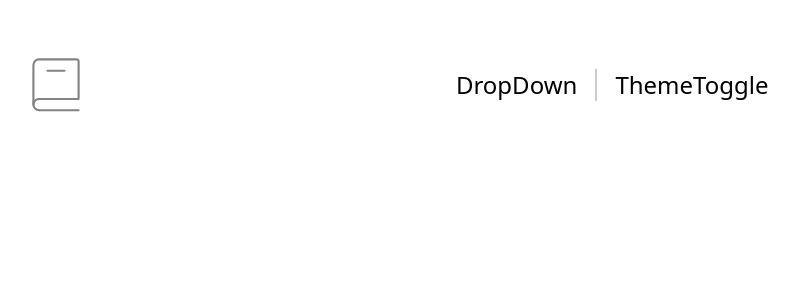
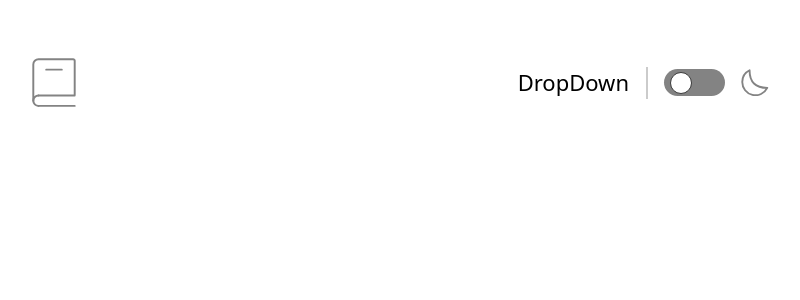
Before and after one commit to kristijan-kresic-hvar/dictionary-web-app-frontend-mentor, a React (Vite) app: page / in a window 1280 px wide. Shown: the top 300 px of the page, without its empty margins (240-1040 px from the left). Built offline with nearby package versions, Linux system fonts and the light colour scheme.

Commit message:
Initial themeToggle setup

```diff
--- a/src/App.tsx
+++ b/src/App.tsx
@@ -1,9 +1,11 @@
 import Navbar from './components/Navbar'
 
-function App() {
+function App(): JSX.Element {
   return (
-    <div className="container">
-      <Navbar />
+    <div className="dark:bg-[#050505] bg-white transition-bg ease-in-out duration-200 delay-100">
+      <main className="container">
+        <Navbar />
+      </main>
     </div>
   )
 }
--- a/src/components/Navbar/Navbar.tsx
+++ b/src/components/Navbar/Navbar.tsx
@@ -1,9 +1,9 @@
 import DropDown from './components/DropDown'
 import ThemeToggle from './components/ThemeToggle'
 
-const Navbar = () => {
+const Navbar = (): JSX.Element => {
   return (
-    <nav className="w-full flex justify-between mt-[58px] mb-[51] items-center">
+    <nav className="w-full flex justify-between pt-[58px] pb-[51] items-center">
       <section>
         <svg
           xmlns="http://www.w3.org/2000/svg"
@@ -12,12 +12,12 @@ const Navbar = () => {
           viewBox="0 0 34 38">
           <g
             fill="none"
-            fill-rule="evenodd"
+            fillRule="evenodd"
             stroke="#838383"
-            stroke-linecap="round"
-            stroke-width="1.5">
+            strokeLinecap="round"
+            strokeWidth="1.5">
             <path d="M1 33V5a4 4 0 0 1 4-4h26.8A1.2 1.2 0 0 1 33 2.2v26.228M5 29h28M5 37h28" />
-            <path stroke-linejoin="round" d="M5 37a4 4 0 1 1 0-8" />
+            <path strokeLinejoin="round" d="M5 37a4 4 0 1 1 0-8" />
             <path d="M11 9h12" />
           </g>
         </svg>
--- a/src/components/Navbar/components/ThemeToggle.tsx
+++ b/src/components/Navbar/components/ThemeToggle.tsx
@@ -1,5 +1,45 @@
-const ThemeToggle = () => {
-  return <div>ThemeToggle</div>
+import { useState } from 'react'
+
+const ThemeToggle = (): JSX.Element => {
+  const [currentTheme, setCurrentTheme] = useState<string>('light')
+
+  const handleThemeChange = (e: React.ChangeEvent<HTMLInputElement>): void => {
+    if (e.target.checked) {
+      setCurrentTheme('dark')
+      document.documentElement.classList.add('dark')
+    } else {
+      setCurrentTheme('light')
+      document.documentElement.classList.remove('dark')
+    }
+  }
+
+  return (
+    <label className="relative inline-flex items-center cursor-pointer">
+      <input
+        type="checkbox"
+        value=""
+        id="theme-toggle"
+        className="sr-only peer"
+        onChange={handleThemeChange}
+      />
+      <div className="w-11 h-5 mr-3 bg-gray-400 rounded-full peer peer-focus:ring-4 peer-focus:ring-purple-300 peer-checked:after:translate-x-5 peer-checked:after:border-white after:content-[''] after:absolute after:top-1/2 after:-translate-y-1/2 after:bg-white after:left-1 after:border-gray-300 after:border after:rounded-full after:h-4 after:w-4 after:transition-all peer-checked:bg-purple"></div>
+      <svg
+        xmlns="http://www.w3.org/2000/svg"
+        className={`h-5 w-5 ${
+          currentTheme === 'dark' ? 'stroke-purple' : 'stroke-[#838383]'
+        }`}
+        viewBox="0 0 22 22">
+        <path
+          fill="none"
+          strokeLinecap="round"
+          strokeLinejoin="round"
+          strokeWidth="1.5"
+          d="M1 10.449a10.544 10.544 0 0 0 19.993 4.686C11.544 15.135 6.858 10.448 6.858 1A10.545 10.545 0 0 0 1 10.449Z"
+        />
+      </svg>
+      <span className="sr-only">toggle</span>
+    </label>
+  )
 }
 
 export default ThemeToggle
--- a/src/index.css
+++ b/src/index.css
@@ -53,6 +53,6 @@ html {
 
 @media only screen and (min-width: 1240px) {
   html {
-    font-size: 24px;
+    font-size: 22px;
   }
 }
--- a/tailwind.config.cjs
+++ b/tailwind.config.cjs
@@ -1,6 +1,7 @@
 /** @type {import('tailwindcss').Config} */
 module.exports = {
   content: ['./index.html', './src/**/*.{js,ts,jsx,tsx}'],
+  darkMode: 'class',
   theme: {
     extend: {
       colors: {
--- /dev/null
+++ b/tsconfig.build.json
@@ -0,0 +1,5 @@
+{
+  "extends": "./tsconfig.json",
+  "exclude": ["node_modules", "test", "dist", "dist/**/*spec.ts"],
+  "include": ["src/**/*", ".eslintrc.js"]
+}
```
Also changed, not shown: .eslintrc.json, src/components/Navbar/utils.tsx (added).
